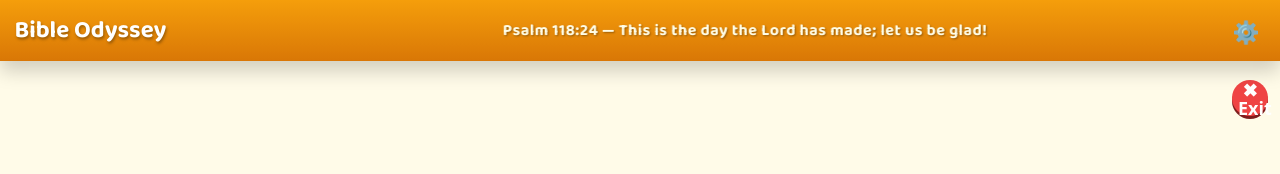
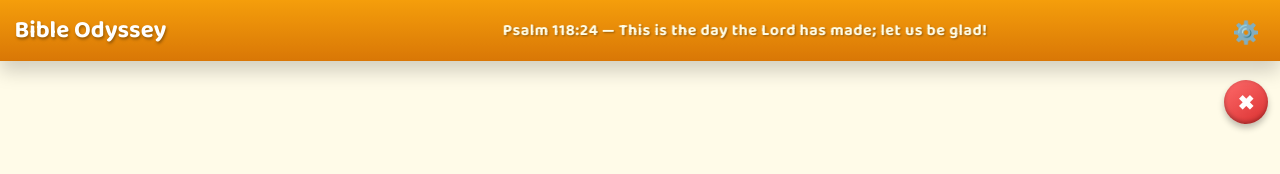
Before and after one commit to Winkloopstudio/bible-odyssey, a plain HTML site: page index.html in a window 1280 px wide. Both pictures are taken after a click on the button "Open Book". Shown: the top 174 px of the page. Drawn offline with Linux system fonts and the light colour scheme.

Commit message:
Update index.html

```diff
--- a/index.html
+++ b/index.html
@@ -290,19 +290,32 @@ header strong {
   position: absolute;
   top: 10%;
   right: 12px;
-  width: 36px;
-  height: 36px;
+  width: 44px;
+  height: 44px;
   border: none;
   border-radius: 50%;
-  background: #ef4444;
+  background: linear-gradient(145deg, #ff6b6b, #d93030); /* glossy red */
   color: #fff;
+  font-size: 20px;
   font-weight: bold;
-  font-size: 18px;
-  line-height: 1;
-  box-shadow: 0 3px 0 #7f1d1d;
-  z-index: 20;
+  display: flex;
+  align-items: center;
+  justify-content: center;
+  box-shadow: 0 4px 6px rgba(0,0,0,0.25), inset 0 -2px 4px rgba(0,0,0,0.3);
   cursor: pointer;
+  transition: transform 0.2s ease, box-shadow 0.2s ease;
 }
+
+#closeStory:hover {
+  transform: scale(1.1);
+  box-shadow: 0 6px 10px rgba(0,0,0,0.35), inset 0 -2px 4px rgba(0,0,0,0.4);
+}
+
+#closeStory:active {
+  transform: scale(0.95);
+  box-shadow: 0 3px 5px rgba(0,0,0,0.25) inset;
+}
+
 
 
 
@@ -411,7 +424,7 @@ header strong {
   <div class="storybook">
 
     <button id="closeStory">
-      ✖ Exit
+      ✖
     </button>
 
     <div class="storybook-art">
```
